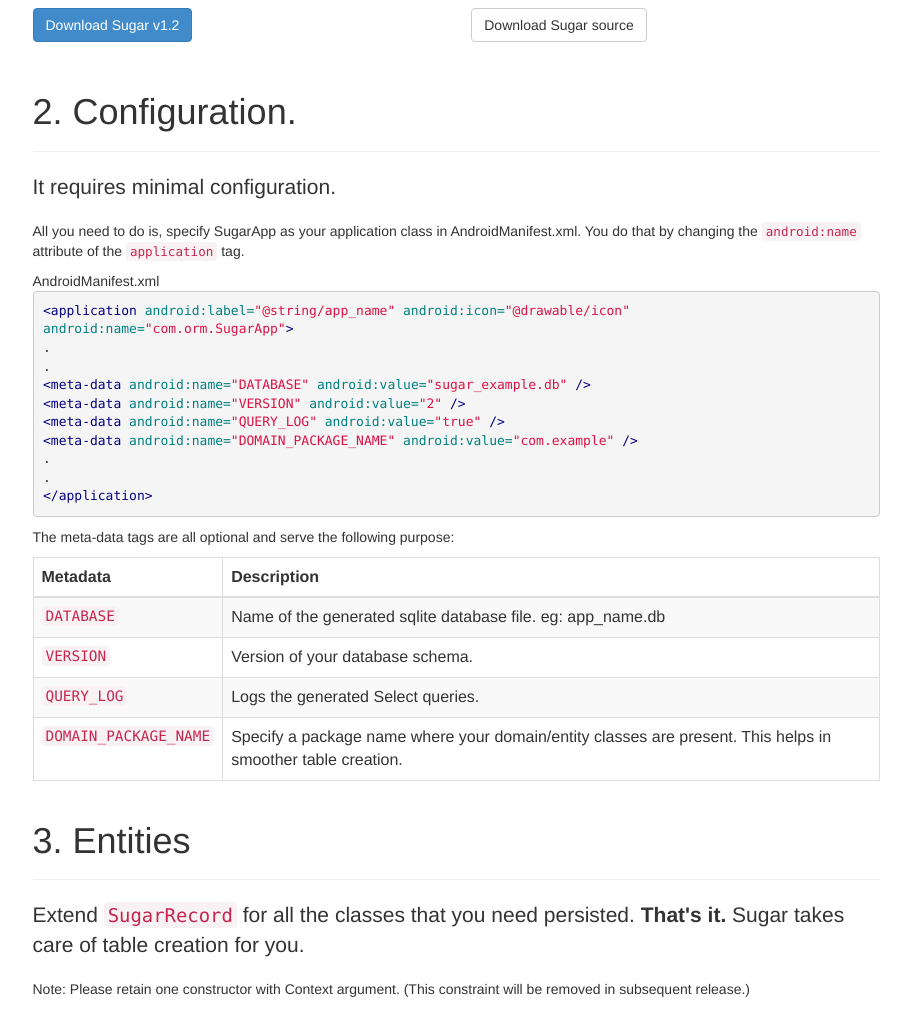
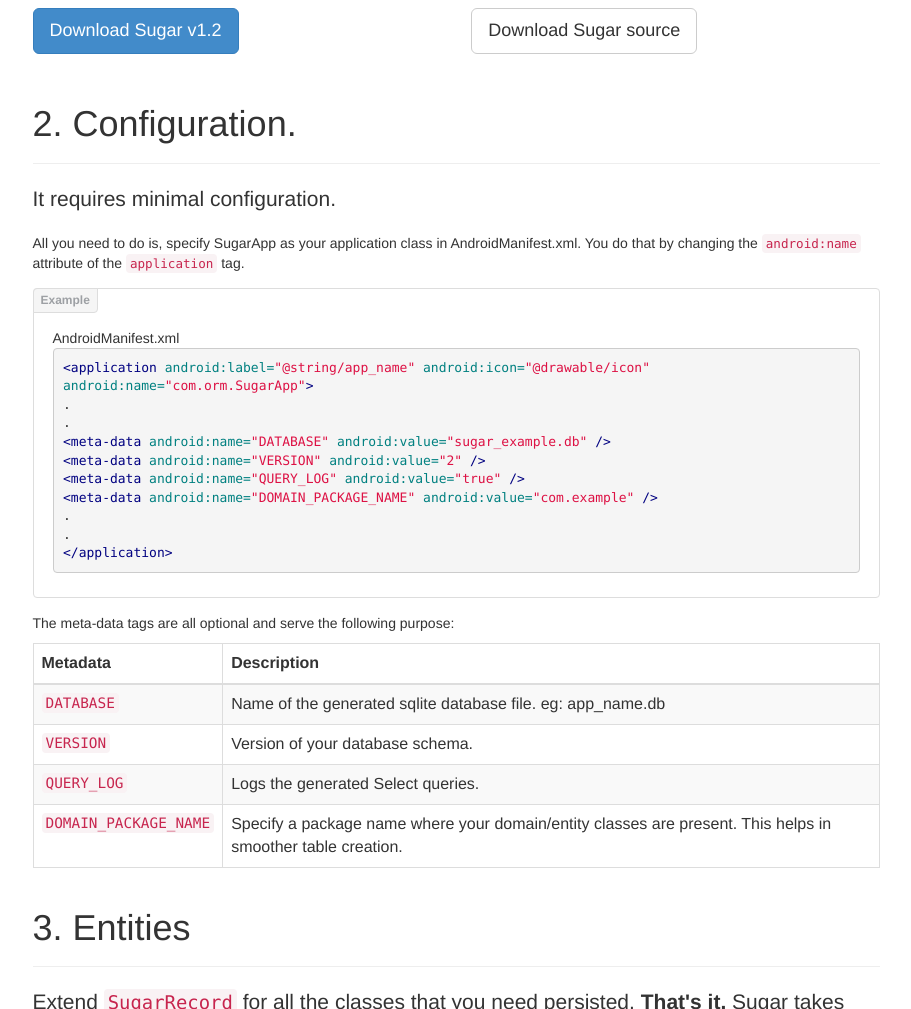
Before and after one commit to chennaione/sugar, a Jekyll site: the page built from getting-started.html, in a window 1280 px wide and 1400 px high. Shown: the part 391-1400 px from the top of the window, without its empty margins (330-1241 px from the left). Built offline with Jekyll 4.4.1, drawn with Linux system fonts in a browser that asks for light colours; Markdown is read by kramdown in place of the engine named in the settings; comment, search, counter and statistics services are not loaded.

Commit message:
Add the example CSS

```diff
--- a/assets/css/docs.css
+++ b/assets/css/docs.css
@@ -82,3 +82,36 @@
 .footer-links {
   margin: 10px 0;
 }
+
+/* Code examples
+-------------------------------------------------- */
+
+/* Base class */
+.bs-docs-example {
+  position: relative;
+  margin: 15px 0;
+  padding: 39px 19px 14px;
+  *padding-top: 19px;
+  background-color: #fff;
+  border: 1px solid #ddd;
+  -webkit-border-radius: 4px;
+     -moz-border-radius: 4px;
+          border-radius: 4px;
+}
+
+/* Echo out a label for the example */
+.bs-docs-example:after {
+  content: "Example";
+  position: absolute;
+  top: -1px;
+  left: -1px;
+  padding: 3px 7px;
+  font-size: 12px;
+  font-weight: bold;
+  background-color: #f5f5f5;
+  border: 1px solid #ddd;
+  color: #9da0a4;
+  -webkit-border-radius: 4px 0 4px 0;
+     -moz-border-radius: 4px 0 4px 0;
+          border-radius: 4px 0 4px 0;
+}
--- a/getting-started.html
+++ b/getting-started.html
@@ -31,12 +31,12 @@
         <div class="row">
           <div class="col-md-6">
             <h2>Download jar file</h2>
-            <p><a class="btn btn-large btn-primary" href="https://raw.github.com/satyan/sugar/master/dist/sugar-1.2.jar">Download Sugar v1.2</a></p>
+            <p><a class="btn btn-lg btn-primary" href="https://raw.github.com/satyan/sugar/master/dist/sugar-1.2.jar">Download Sugar v1.2</a></p>
           </div>
           <div class="col-md-6">
             <h2>Download source</h2>
             <p></p>
-            <p><a class="btn btn-large btn-default" href="https://github.com/satyan/sugar/">Download Sugar source</a></p>
+            <p><a class="btn btn-lg btn-default" href="https://github.com/satyan/sugar/">Download Sugar source</a></p>
           </div>
         </div>
       </section>
```
Also changed, not shown: index.html (+5 -5 lines).
